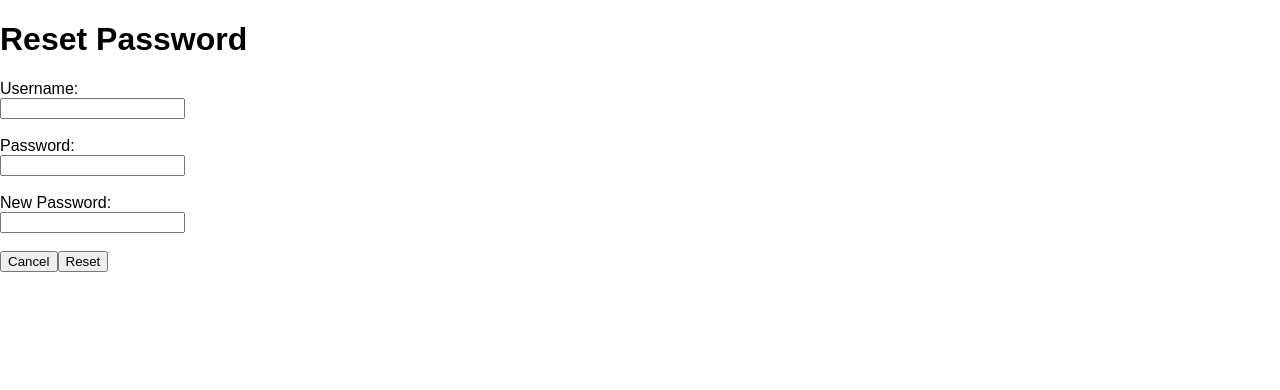
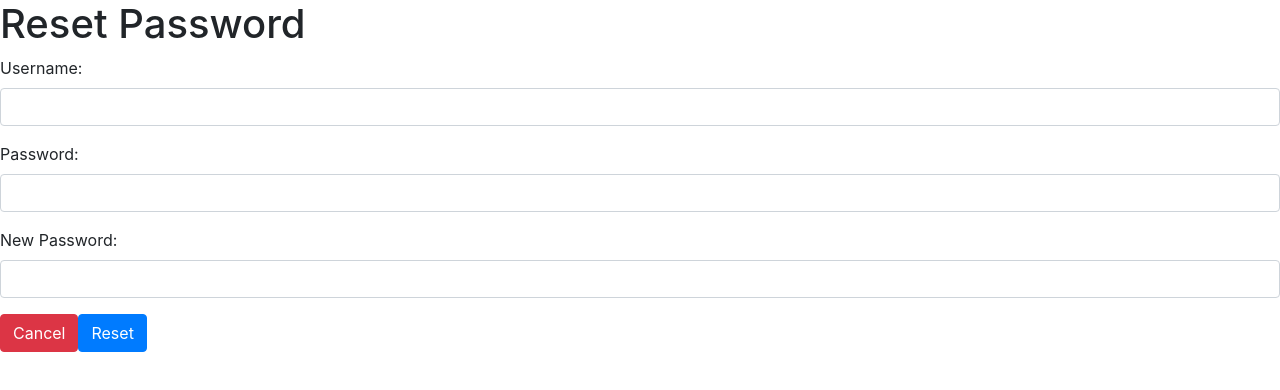
Before and after one commit to IBM/worklog, a React (Create React App) app in the folder web/worklog/: page /reset in a window 1280 px wide. Shown: the top 390 px of the page. Built offline with nearby package versions, Linux system fonts and the light colour scheme.

Commit message:
Initial Bootstrap/Styling

```diff
--- a/web/worklog/package.json
+++ b/web/worklog/package.json
@@ -3,13 +3,15 @@
   "version": "0.1.0",
   "private": true,
   "dependencies": {
+    "bootstrap": "^4.1.3",
     "chart.js": "^2.7.2",
     "history": "^4.7.2",
     "react": "^16.5.2",
     "react-chartjs-2": "^2.7.4",
     "react-dom": "^16.5.2",
     "react-router-dom": "^4.3.1",
-    "react-scripts": "1.1.5"
+    "react-scripts": "1.1.5",
+    "reactstrap": "^6.4.0"
   },
   "scripts": {
     "start": "react-scripts start",
--- a/web/worklog/src/components/Create.js
+++ b/web/worklog/src/components/Create.js
@@ -1,21 +1,26 @@
 import React from "react";
 import {NavLink} from "react-router-dom";
+import {Button, Form, FormGroup, FormFeedback, Label, Input} from "reactstrap";
 
 class Create extends React.Component {
 
 	constructor(props) {
     	super(props);
 
-    	this.state = {error:undefined};
+    	this.state = {error: false,
+    					username: '',
+    					password: '',
+    					passwordConfirm: ''};
 	}
 
 	submit = (e) => {
 		if(e) e.preventDefault();
 
-		if (this.refs.password.value === this.refs.passwordConfirm.value) {
-			this.props.create(e,this.refs.username.value,this.refs.password.value);
+		if (this.state.password === this.state.passwordConfirm) {
+			this.setState({error: undefined});
+			this.props.create(e,this.state.username,this.state.password);
 		} else {
-			this.setState({error:<h5>Invalid credentials</h5>});
+			this.setState({error: true});
 		}
 	}
 
@@ -23,17 +28,23 @@ class Create extends React.Component {
 		return (
 			<div>
 				<h1>Create Account</h1>
-				<form method="post" onSubmit={this.submit}>
-					Username:<br/>
-					<input type="text" ref="username"/><br/><br/>
-					Password:<br/>
-					<input type="password" ref="password"/><br/><br/>
-					Confirm Password:<br/>
-					<input type="password" ref="passwordConfirm"/><br/><br/>
-					<NavLink to="/" ><button>Cancel</button></NavLink>
-					<input type="submit" value="Create"/>
-				</form>
-				{this.state.error}
+				<Form method="post" onSubmit={this.submit}>
+					<FormGroup>
+						<Label>Username:</Label>
+						<Input type="text" value={this.state.username} onChange={e => this.setState({username: e.target.value})}/>
+					</FormGroup>
+					<FormGroup>
+						<Label>Password:</Label>
+						<Input invalid={this.state.error} type="password" value={this.state.password} onChange={e => this.setState({password: e.target.value})}/>
+					</FormGroup>
+					<FormGroup>
+						<Label>Confirm Password:</Label>
+						<Input invalid={this.state.error} type="password" value={this.state.passwordConfirm} onChange={e => this.setState({passwordConfirm: e.target.value})}/>
+						<FormFeedback>Invalid credentials</FormFeedback>
+					</FormGroup>
+					<NavLink to="/" ><Button color="danger">Cancel</Button></NavLink>
+					<Button type="submit" color="primary">Create</Button>
+				</Form>
 			</div>
 		);
 	}
--- a/web/worklog/src/components/Dashboard.js
+++ b/web/worklog/src/components/Dashboard.js
@@ -1,5 +1,6 @@
 import React from "react";
 import {Doughnut} from "react-chartjs-2";
+import { Button, Modal, ModalHeader, ModalBody, ModalFooter } from 'reactstrap';
 
 
 function getRandomColor(length) {
@@ -33,6 +34,7 @@ class Dashboard extends React.Component {
 			addError: false,
 			editError: false,
 			clicked: "Office",
+			modal: false,
 			charData:{
 				datasets: [{
     				data: [1,1,1,1,1],
@@ -51,6 +53,7 @@ class Dashboard extends React.Component {
 		this.getData();
 
 		this.handleChange = this.handleChange.bind(this);
+		this.toggle = this.toggle.bind(this);
 	}
 
 	componentDidUpdate(prevProps, prevState) {
@@ -231,6 +234,8 @@ class Dashboard extends React.Component {
   		this.setState({editDayType: dayType,
   						editDayValue: dayValue,
   						isEditRemote: isRemote});
+
+  		this.toggle();
   	}
 
   	next = (e) => {
@@ -325,14 +330,21 @@ class Dashboard extends React.Component {
   		}
   	}
 
+  	toggle() {
+    	this.setState({
+      		modal: !this.state.modal
+    	});
+  	}
+
+
 	render() {
 		if (this.state.data) {
 			return (
 				<div>
 					<h1>Dashboard</h1>
-					<button onClick={this.logout} >Logout</button><br/>
-					<button disabled={this.state.currentIndex === 0} onClick={this.previous} >&laquo; Previous</button>
-					<button disabled={this.state.currentIndex === this.state.data.length-1} onClick={this.next} >Next &raquo;</button>
+					<Button color="danger" onClick={this.logout} >Logout</Button><br/>
+					<Button color="info" disabled={this.state.currentIndex === 0} onClick={this.previous} >&laquo; Previous</Button>
+					<Button color="info" disabled={this.state.currentIndex === this.state.data.length-1} onClick={this.next} >Next &raquo;</Button>
 					<br/>
 					<h4>{this.state.data[this.state.currentIndex].startdate} - {this.state.data[this.state.currentIndex].lastdate}</h4>
 					<Doughnut data={this.state.charData} onElementsClick={this.clickChart} />
@@ -343,7 +355,7 @@ class Dashboard extends React.Component {
 						</div>
 						) : ''
 					}
-					<button onClick={this.exportData} >Export Data</button><br/><br/>
+					<Button color="primary" onClick={this.exportData} >Export Data</Button><br/><br/>
 					<form method="post" onSubmit={this.addDays}>
 						Add Days<br/>
 						<select value={this.state.addDayType} onChange={this.handleChange}>
@@ -362,6 +374,8 @@ class Dashboard extends React.Component {
 						<input type="submit" value="Add"/><br/>
 						{this.state.addError ? 'Invalid Parameters':''}
 					</form><br/><br/>
+					<Modal isOpen={this.state.modal} toggle={this.toggle}>
+						<ModalBody>
 							<form method="post" onSubmit={this.editDays}>
 								Edit {this.state.editDayType.charAt(0).toUpperCase() + this.state.editDayType.slice(1)} Days<br/>
 								Start Date ({this.state.data[this.state.currentIndex].year}):<br/>
@@ -377,6 +391,8 @@ class Dashboard extends React.Component {
 								<input type="submit" value="Update"/><br/>
 								{this.state.editError ? 'Invalid Parameters':''}
 							</form>
+						</ModalBody>
+					</Modal>
 				</div>
 			);
 		} else {
--- a/web/worklog/src/components/Login.js
+++ b/web/worklog/src/components/Login.js
@@ -1,27 +1,39 @@
 import React from "react";
 import {NavLink} from "react-router-dom";
+import {Button, Form, FormGroup, FormFeedback, Label, Input} from "reactstrap";
 
 class Login extends React.Component {
 
+	constructor(props) {
+    	super(props);
+
+    	this.state = {username: '',
+    					password: ''};
+	}
+
 	submit = (e) => {
 		if(e) e.preventDefault();
-		this.props.login(e,this.refs.username.value,this.refs.password.value);
+		this.props.login(e,this.state.username,this.state.password);
 	}
 
 	render() {
 		return (
 			<div>
 				<h1>Login</h1>
-				<form method="post" onSubmit={this.submit}>
-					Username:<br/>
-					<input type="text" ref="username"/><br/>
-					Password:<br/>
-					<input type="password" ref="password"/><br/><br/>
-					<NavLink to="/" ><button>Cancel</button></NavLink>
-					<NavLink to="/reset" ><button>Reset Password</button></NavLink>
-					<input type="submit" value="Login"/>
-				</form>
-				{this.props.state.invalidLogin ? "Invalid Credentials" : ""}
+				<Form method="post" onSubmit={this.submit}>
+					<FormGroup>
+						<Label>Username:</Label>
+						<Input invalid={this.props.state.invalidLogin} type="text" value={this.state.username} onChange={e => this.setState({username: e.target.value})}/>
+					</FormGroup>
+					<FormGroup>
+						<Label>Password:</Label>
+						<Input invalid={this.props.state.invalidLogin} type="password" value={this.state.password} onChange={e => this.setState({password: e.target.value})}/>
+						<FormFeedback>Invalid credentials</FormFeedback>
+					</FormGroup>
+					<NavLink to="/" ><Button color="danger">Cancel</Button></NavLink>
+					<NavLink to="/reset" ><Button color="primary">Reset Password</Button></NavLink>
+					<Button type="submit" color="primary">Login</Button>
+				</Form>
 			</div>
 		);
 	}
--- a/web/worklog/src/components/Reset.js
+++ b/web/worklog/src/components/Reset.js
@@ -1,11 +1,20 @@
 import React from "react";
+import {Button, Form, FormGroup, FormFeedback, Label, Input} from "reactstrap";
 
 class Reset extends React.Component {
+
+	constructor(props) {
+    	super(props);
+
+    	this.state = {username: '',
+    					password: '',
+    					newPassword: ''};
+	}
 
 	submit = (e) => {
 		if(e) e.preventDefault();
 
-		this.props.reset(e,this.refs.username.value,this.refs.password.value,this.refs.newPassword.value);
+		this.props.reset(e,this.state.username,this.state.password,this.state.newPassword);
 
 	}
 
@@ -13,17 +22,23 @@ class Reset extends React.Component {
 		return (
 			<div>
 				<h1>Reset Password</h1>
-				<form method="post" onSubmit={this.submit}>
-					Username:<br/>
-					<input type="text" ref="username"/><br/><br/>
-					Password:<br/>
-					<input type="password" ref="password"/><br/><br/>
-					New Password:<br/>
-					<input type="password" ref="newPassword"/><br/><br/>
-					<button onClick={this.props.redirectToLogin} >Cancel</button>
-					<input type="submit" value="Reset"/>
-				</form>
-				{this.props.state.invalidReset ? "Invalid Credentials" : ""}
+				<Form method="post" onSubmit={this.submit}>
+					<FormGroup>
+						<Label>Username:</Label>
+						<Input invalid={this.props.state.invalidReset} type="text" value={this.state.username} onChange={e => this.setState({username: e.target.value})}/>
+					</FormGroup>
+					<FormGroup>
+						<Label>Password:</Label>
+						<Input invalid={this.props.state.invalidReset} type="password" value={this.state.password} onChange={e => this.setState({password: e.target.value})}/>
+					</FormGroup>
+					<FormGroup>
+						<Label>New Password:</Label>
+						<Input invalid={this.props.state.invalidReset} type="password" value={this.state.newPassword} onChange={e => this.setState({newPassword: e.target.value})}/>
+						<FormFeedback>Invalid credentials</FormFeedback>
+					</FormGroup>
+					<Button onClick={this.props.redirectToLogin} color="danger" >Cancel</Button>
+					<Button type="submit" color="primary">Reset</Button>
+				</Form>
 			</div>
 		);
 	}
--- a/web/worklog/src/components/Welcome.js
+++ b/web/worklog/src/components/Welcome.js
@@ -1,5 +1,6 @@
 import React from "react";
 import {NavLink} from "react-router-dom";
+import {Button} from 'reactstrap';
 
 class Welcome extends React.Component {
 
@@ -8,8 +9,9 @@ class Welcome extends React.Component {
 			<div>
 				<h1>Welcome</h1>
 				<p>Description of features</p>
-				<NavLink to="/create" ><button>Create Account</button></NavLink>
-				<NavLink to="/login" ><button>Login</button></NavLink>
+				<NavLink to="/create" ><Button color="primary">Create Account</Button></NavLink>
+				{' '}
+				<NavLink to="/login" ><Button color="primary">Login</Button></NavLink>
 			</div>
 		);
 	}
--- a/web/worklog/src/index.js
+++ b/web/worklog/src/index.js
@@ -3,6 +3,7 @@ import ReactDOM from 'react-dom';
 import './index.css';
 import App from './App';
 import registerServiceWorker from './registerServiceWorker';
+import 'bootstrap/dist/css/bootstrap.min.css';
 
 ReactDOM.render(<App />, document.getElementById('root'));
 registerServiceWorker();
```
Also changed, not shown: 1 other file (tests, documents, lock files or other folders). Lines whose indentation alone changed are shown as unchanged.
